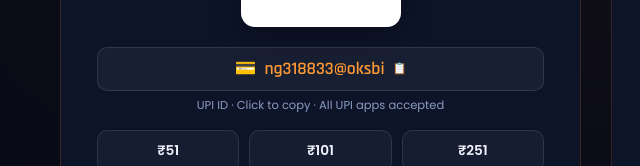
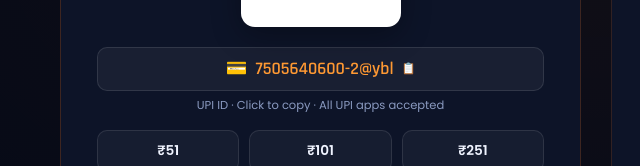
Before and after one commit to Nikjbad/govern, a plain HTML site: page index.html in a window 1280 px wide. Shown: the part 4634-4800 px from the top of the page, 44-684 px from the left. Drawn offline with Linux system fonts and the light colour scheme.

Commit message:
Update index.html

```diff
--- a/index.html
+++ b/index.html
@@ -1589,7 +1589,7 @@
 
       <div class="upi-id-display" onclick="copyUPI()" title="Click to copy">
         <span>💳</span>
-        <span id="upiIdText">ng318833@oksbi</span>
+        <span id="upiIdText">7505640600-2@ybl</span>
         <span style="font-size:0.7rem;color:var(--text-muted)">📋</span>
       </div>
       <div class="upi-note">UPI ID · Click to copy · All UPI apps accepted</div>
@@ -1906,7 +1906,7 @@
         </div>
       </div>
       <div class="upi-id-display" onclick="copyUPI()">
-        <span>💳</span> ng318833@oksbi <span style="font-size:0.7rem;color:var(--text-muted)">📋 Copy</span>
+        <span>💳</span> 7505640600-2@ybl <span style="font-size:0.7rem;color:var(--text-muted)">📋 Copy</span>
       </div>
     </div>
 
@@ -1954,7 +1954,7 @@
     <div style="text-align:center;margin-bottom:16px;">
       <div style="font-size:0.8rem;font-weight:600;margin-bottom:10px;">Pay via UPI</div>
       <div class="upi-id-display" onclick="copyUPI()">
-        <span>💳</span> ng318833@oksbi <span style="font-size:0.7rem;color:var(--text-muted)">📋 Copy</span>
+        <span>💳</span> 7505640600-2@ybl <span style="font-size:0.7rem;color:var(--text-muted)">📋 Copy</span>
       </div>
     </div>
 
@@ -2473,7 +2473,7 @@
 
 function openUPIApp(app) {
   const amt = selectedDonateAmount||101;
-  const upiId = 'ng318833@oksbi';
+  const upiId = '7505640600-2@ybl';
   const name = 'Govern Platform';
   const note = 'Govern Donation';
   const upiUrl = `upi://pay?pa=${upiId}&pn=${encodeURIComponent(name)}&am=${amt}&cu=INR&tn=${encodeURIComponent(note)}`;
@@ -2516,7 +2516,7 @@
 }
 
 function copyUPI() {
-  navigator.clipboard.writeText('ng318833@oksbi').then(()=>showToast('📋','UPI ID Copied!','ng318833@oksbi — Paste in your UPI app'));
+  navigator.clipboard.writeText('7505640600-2@ybl').then(()=>showToast('📋','UPI ID Copied!','7505640600-2@ybl — Paste in your UPI app'));
 }
 
 // ======= AD PAYMENT =======
```
